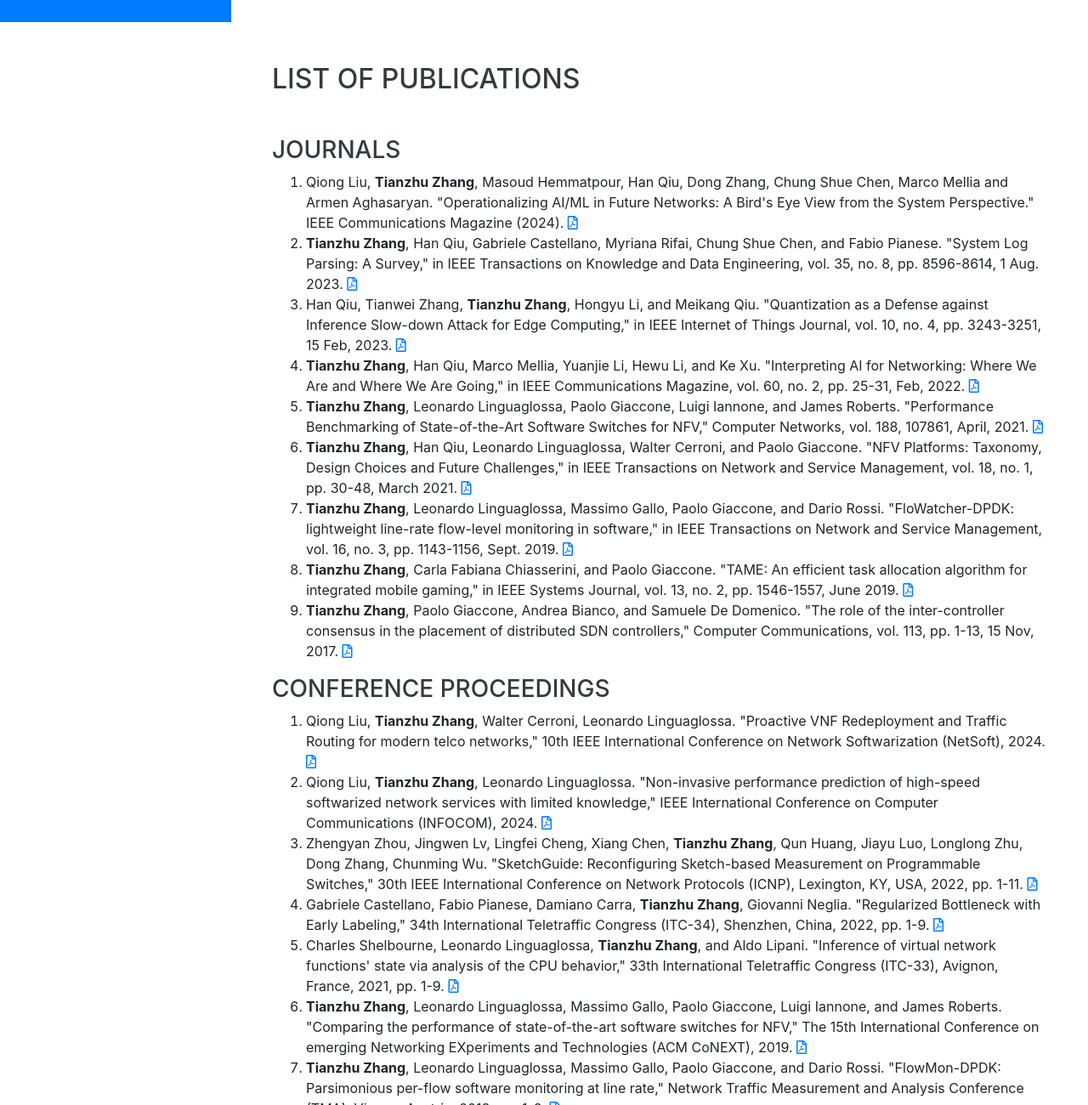
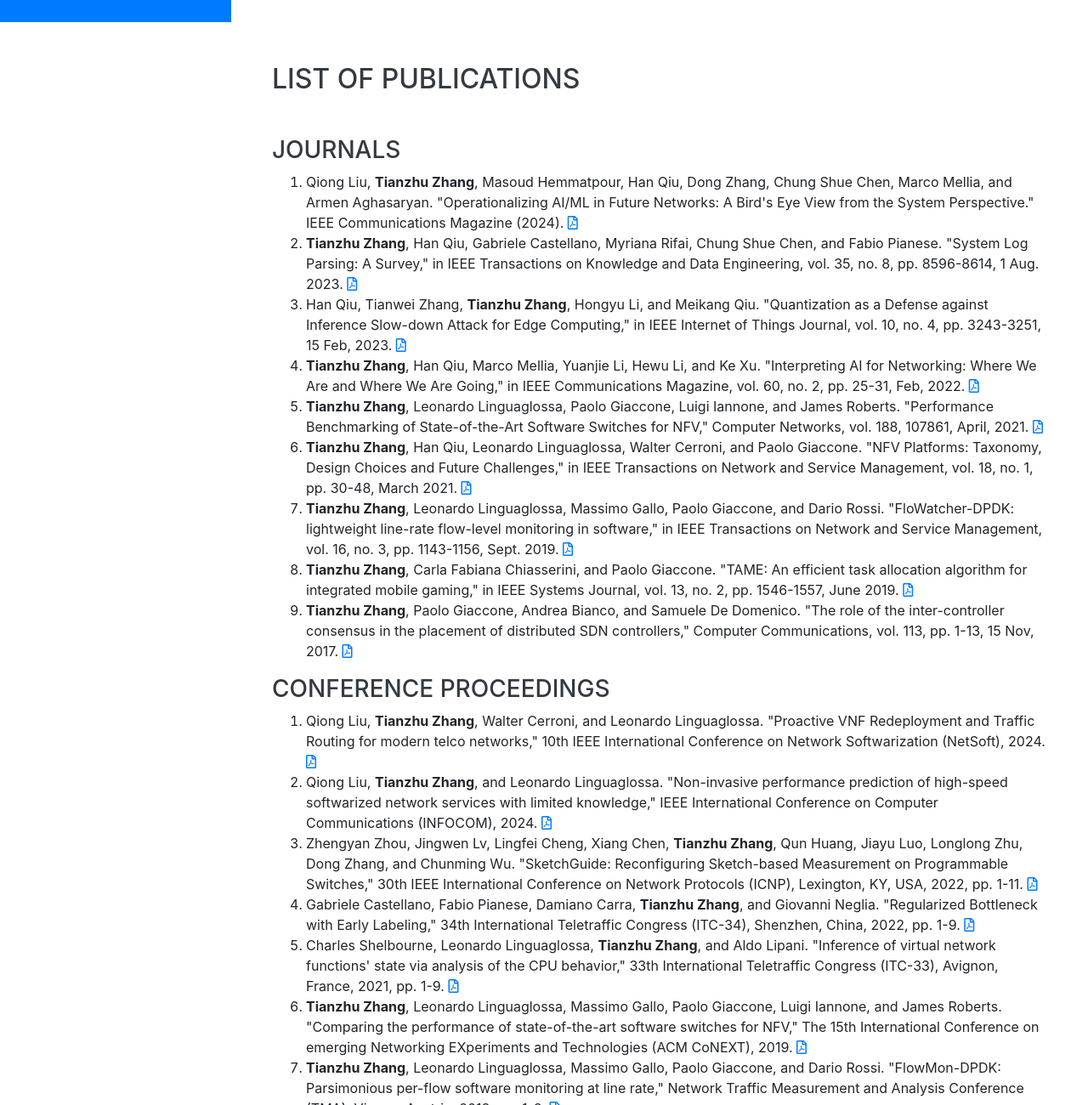
Before and after one commit to ztz1989/ztz1989.github.io, a website with bundled scripts: page index.html in a window 1280 px wide. Shown: the part 774-2074 px from the top of the page at 85% size. Built offline with nearby package versions, Linux system fonts and the light colour scheme; a web font is replaced by a local one.

Commit message:
Update index.html

```diff
--- a/index.html
+++ b/index.html
@@ -207,7 +207,7 @@ My research centered around Software Defined Networking (SDN), Network Function
 		      <h3>Journals</h3>
         <ol>
   	<li>
-  	  	Qiong Liu, <b>Tianzhu Zhang</b>, Masoud Hemmatpour, Han Qiu, Dong Zhang, Chung Shue Chen, Marco Mellia and Armen Aghasaryan. "Operationalizing AI/ML in Future Networks: A Bird's Eye View from the System Perspective." IEEE Communications Magazine (2024).
+  	  	Qiong Liu, <b>Tianzhu Zhang</b>, Masoud Hemmatpour, Han Qiu, Dong Zhang, Chung Shue Chen, Marco Mellia, and Armen Aghasaryan. "Operationalizing AI/ML in Future Networks: A Bird's Eye View from the System Perspective." IEEE Communications Magazine (2024).
     		<a href="" target="_blank">
       		<i class="far fa-file-pdf"></i>
     		</a>
@@ -266,24 +266,24 @@ My research centered around Software Defined Networking (SDN), Network Function
       <h3>Conference proceedings</h3>
 	  <ol>
 	  <li>
-      		Qiong Liu, <b>Tianzhu Zhang</b>, Walter Cerroni, Leonardo Linguaglossa. "Proactive VNF Redeployment and Traffic Routing for modern telco networks," 10th IEEE International Conference on Network Softwarization (NetSoft), 2024.
+      		Qiong Liu, <b>Tianzhu Zhang</b>, Walter Cerroni, and Leonardo Linguaglossa. "Proactive VNF Redeployment and Traffic Routing for modern telco networks," 10th IEEE International Conference on Network Softwarization (NetSoft), 2024.
 			<a href="papers/netsoft24.pdf" target="_blank">
 			  <i class="far fa-file-pdf"></i>
 			</a>
 	  </li>
           <li>
-      		Qiong Liu, <b>Tianzhu Zhang</b>, Leonardo Linguaglossa. "Non-invasive performance prediction of high-speed softwarized network services with limited knowledge," IEEE International Conference on Computer Communications (INFOCOM), 2024.
+      		Qiong Liu, <b>Tianzhu Zhang</b>, and Leonardo Linguaglossa. "Non-invasive performance prediction of high-speed softwarized network services with limited knowledge," IEEE International Conference on Computer Communications (INFOCOM), 2024.
 			<a href="papers/infocom24.pdf" target="_blank">
 			  <i class="far fa-file-pdf"></i>
 			</a>
 	  <li>
-	  	Zhengyan Zhou, Jingwen Lv, Lingfei Cheng, Xiang Chen, <b>Tianzhu Zhang</b>, Qun Huang, Jiayu Luo, Longlong Zhu, Dong Zhang, Chunming Wu. "SketchGuide: Reconfiguring Sketch-based Measurement on Programmable Switches," 30th IEEE International Conference on Network Protocols (ICNP), Lexington, KY, USA, 2022, pp. 1-11.
+	  	Zhengyan Zhou, Jingwen Lv, Lingfei Cheng, Xiang Chen, <b>Tianzhu Zhang</b>, Qun Huang, Jiayu Luo, Longlong Zhu, Dong Zhang, and Chunming Wu. "SketchGuide: Reconfiguring Sketch-based Measurement on Programmable Switches," 30th IEEE International Conference on Network Protocols (ICNP), Lexington, KY, USA, 2022, pp. 1-11.
 			<a href="papers/icnp22.pdf" target="_blank">
 			  <i class="far fa-file-pdf"></i>
 			</a>
 	  </li>
 	  <li>
-	  	Gabriele Castellano, Fabio Pianese, Damiano Carra, <b>Tianzhu Zhang</b>, Giovanni Neglia. "Regularized Bottleneck with Early Labeling," 34th International Teletraffic Congress (ITC-34), Shenzhen, China, 2022, pp. 1-9.
+	  	Gabriele Castellano, Fabio Pianese, Damiano Carra, <b>Tianzhu Zhang</b>, and Giovanni Neglia. "Regularized Bottleneck with Early Labeling," 34th International Teletraffic Congress (ITC-34), Shenzhen, China, 2022, pp. 1-9.
 		      <a href="papers/itc34.pdf" target="_blank">
 		        <i class="far fa-file-pdf"></i>
 		      </a>
```
